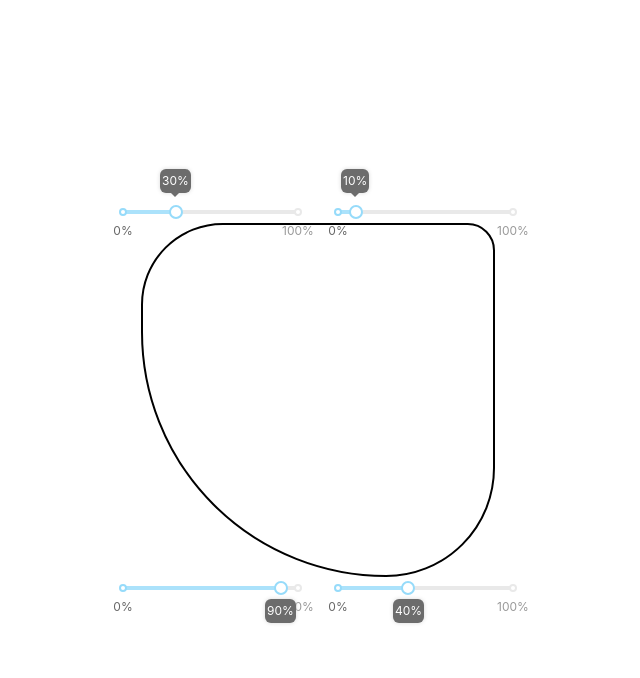
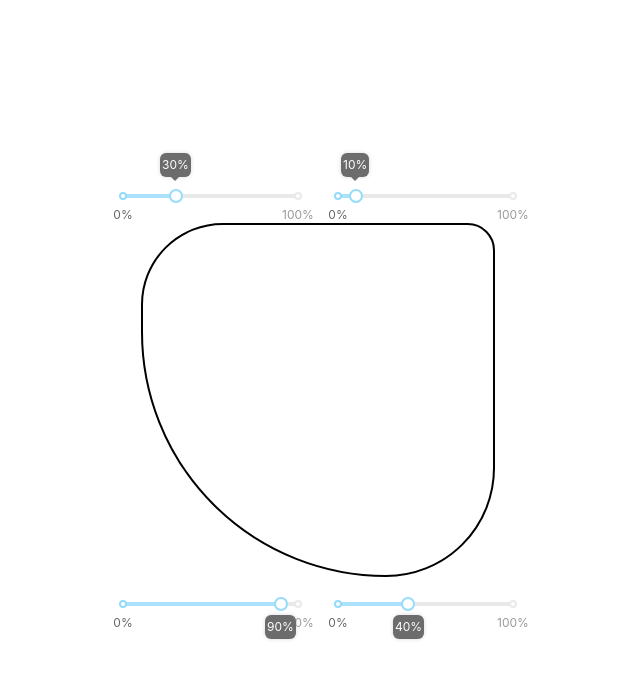
Before and after one commit to mrkshx/border_radius_previewer, a React (Create React App) app: page / in a window 1280 px wide. Shown: the top 678 px of the page, without its empty margins (322-962 px from the left). Built offline with nearby package versions, Linux system fonts and the light colour scheme.

Commit message:
modified position of slider

```diff
--- a/src/style/border_square.css
+++ b/src/style/border_square.css
@@ -7,14 +7,14 @@
 
 .sliderTopLeft {
   position: absolute;
-  top: -20px;
+  top: -36px;
   left: -20px;
   width: 50%;
 }
 
 .sliderTopRight {
   position: absolute;
-  top: -20px;
+  top: -36px;
   right: -20px;
   width: 50%;
 }
@@ -22,13 +22,13 @@
 .sliderBottomLeft {
   position: absolute;
   left: -20px;
-  bottom: -20px;
+  bottom: -36px;
   width: 50%;
 }
 
 .sliderBottomRight {
   position: absolute;
   right: -20px;
-  bottom: -20px;
+  bottom: -36px;
   width: 50%;
 }
```
